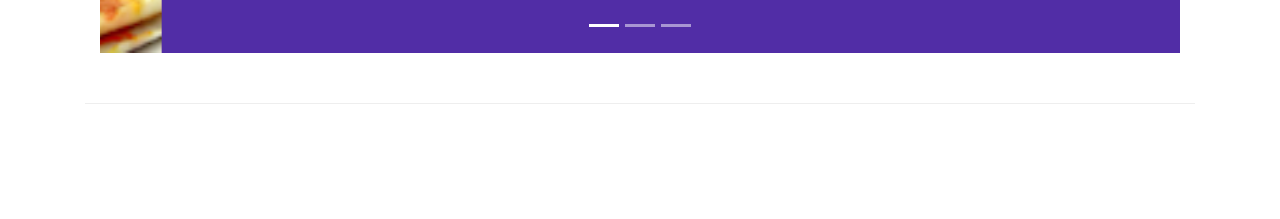
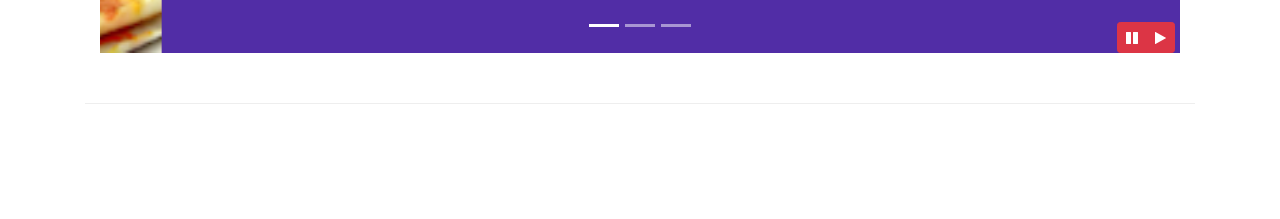
Before and after one commit to lhenkel/React2, a website: page index.html in a window 1280 px wide. Shown: the part 581-800 px from the top of the page. Drawn offline with nearby package versions, Linux system fonts and the light colour scheme.

Commit message:
Pause buttons

```diff
--- a/css/styles.css
+++ b/css/styles.css
@@ -49,3 +49,8 @@
     left: 0;
     min-height: 300px;
 }
+#carouselButton {
+    right: 0px;
+    position: absolute;
+    bottom: 0px;
+}
--- a/index.html
+++ b/index.html
@@ -159,6 +159,14 @@
                 <a href="#mycarousel" role="button" data-slide="next" class="carousel-control-next">
                     <span class="carousel-control-next-icon"></span>
                 </a>
+                <div class="btn-group" id="carouselButton" style='padding-right:20px'>
+                    <button class="btn btn-danger btn-sm" id='carousel-pause'>
+                        <span class="fa fa-pause"></span>
+                    </button>
+                    <button class="btn btn-danger btn-sm" id='carousel-play'>
+                        <span class="fa fa-play"></span>
+                    </button>
+                </div>
             </div>
         </div>
         <div class='row row-content  align-items-center'>
@@ -285,6 +293,13 @@
     <script>
         $(document).ready(function () {
             $('[data-toggle="tooltip"]').tooltip();
+            $('#mycarousel').carousel({ interval: 2000 });
+            $('#carousel-pause').click(function () {
+                $('#mycarousel').carousel('pause');
+            });
+            $('#carousel-play').click(function () {
+                $('#mycarousel').carousel('cycle');
+            });
         });
     </script>
 </body>
```
